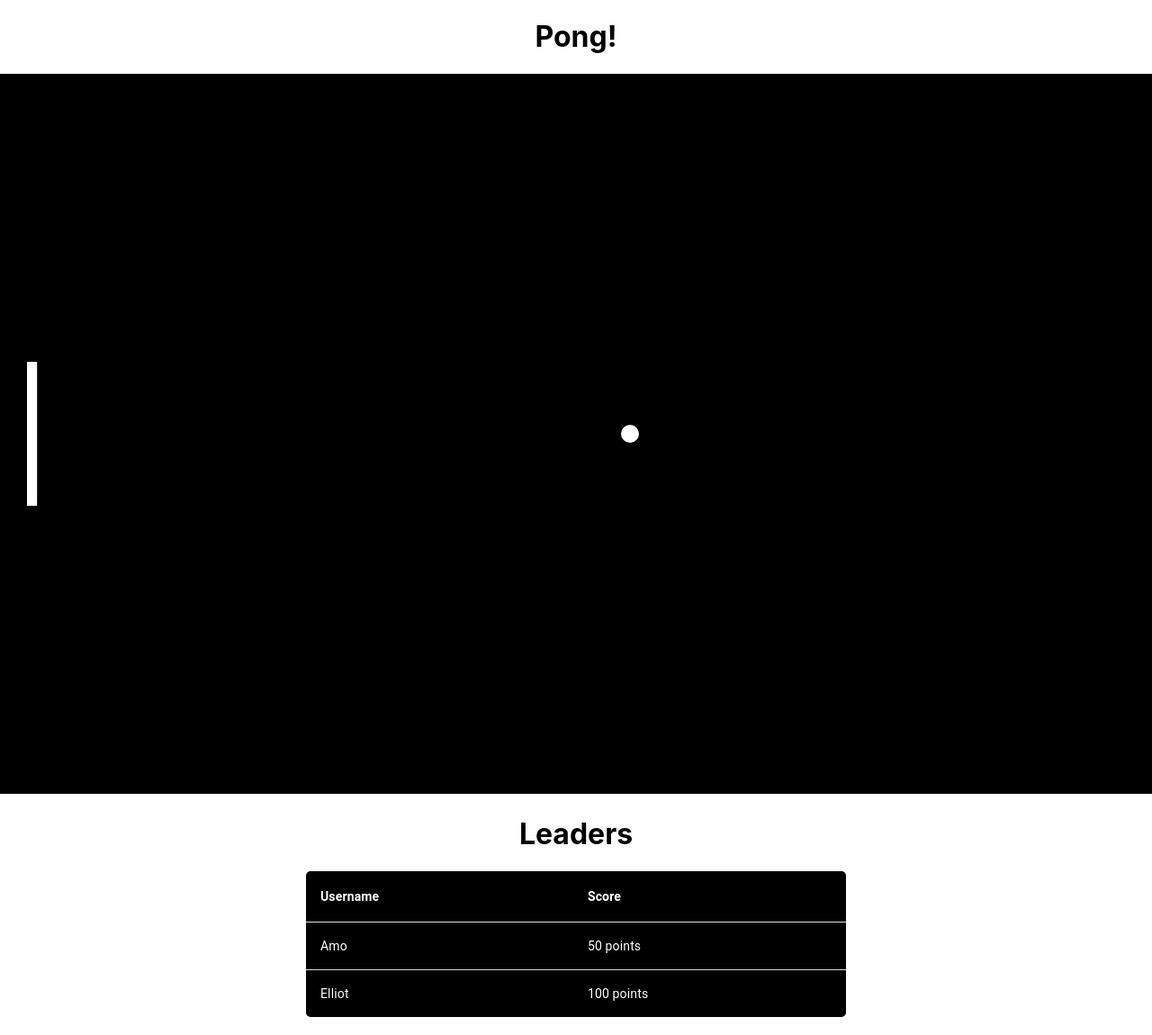
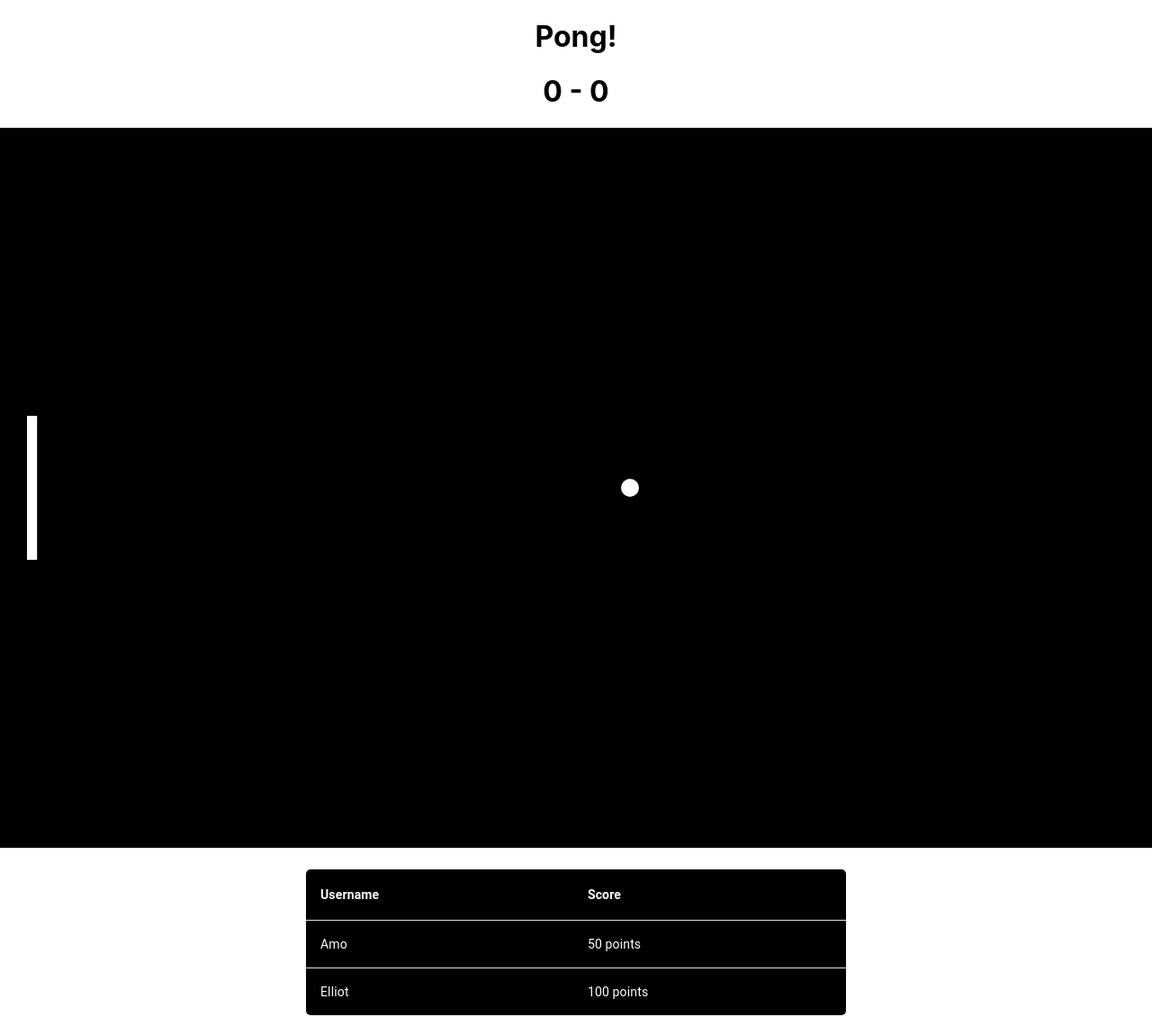
Before and after one commit to Aman-Hundal/PongJS, a React (Create React App) app in the folder frontend/: page / in a window 1280 px wide. Shown: the top 1150 px of the page at 90% size. Built offline with nearby package versions, Linux system fonts and the light colour scheme.

Commit message:
started score tracker/state

```diff
--- a/frontend/src/App.js
+++ b/frontend/src/App.js
@@ -2,11 +2,22 @@ import './App.css';
 import Canvas from "./components/Canvas"
 import Leaderboard from './components/Leaderboard';
 import {useState, useEffect} from 'react';
+import Score from './components/Score';
 
 function App() {
 const [state, setState] = useState({
-  users: []
+  users: [],
+  scoreP1: 0,
+  scoreP2: 0
 });
+
+const increaseScoreP1 = () => {
+  setState(prev => ({...prev, scoreP1: state.scoreP1++}))
+}
+
+const increaseScoreP2 = () => {
+  setState(prev => ({...prev, scoreP2: state.scoreP2++}))
+}
 
 //testdata
 const testData = [{name: "Amo", score: 50}, {name:"Elliot", score: 100}]
@@ -14,8 +25,8 @@ const testData = [{name: "Amo", score: 50}, {name:"Elliot", score: 100}]
   return (
     <div className="App">
       <h1>Pong!</h1>
+      <Score scoreP1={state.scoreP1} scoreP2={state.scoreP2} />
       <Canvas />
-      <h1>Leaders</h1>
       <Leaderboard users={testData} />
     </div>
   );
--- /dev/null
+++ b/frontend/src/components/Score.jsx
@@ -0,0 +1,8 @@
+const Score = (props) => {
+  const {scoreP1, scoreP2} = props;
+  return (
+  <h1>{scoreP1} - {scoreP2}</h1>
+  )
+};
+
+export default Score;
--- a/frontend/src/components/styles/Leaderboard.css
+++ b/frontend/src/components/styles/Leaderboard.css
@@ -7,5 +7,6 @@ table {
 }
 
 .container {
+  padding-top: 20px;
   padding-bottom: 20px;
 }
```
Also changed, not shown: frontend/src/components/Users.jsx (added, +8 -0 lines).
